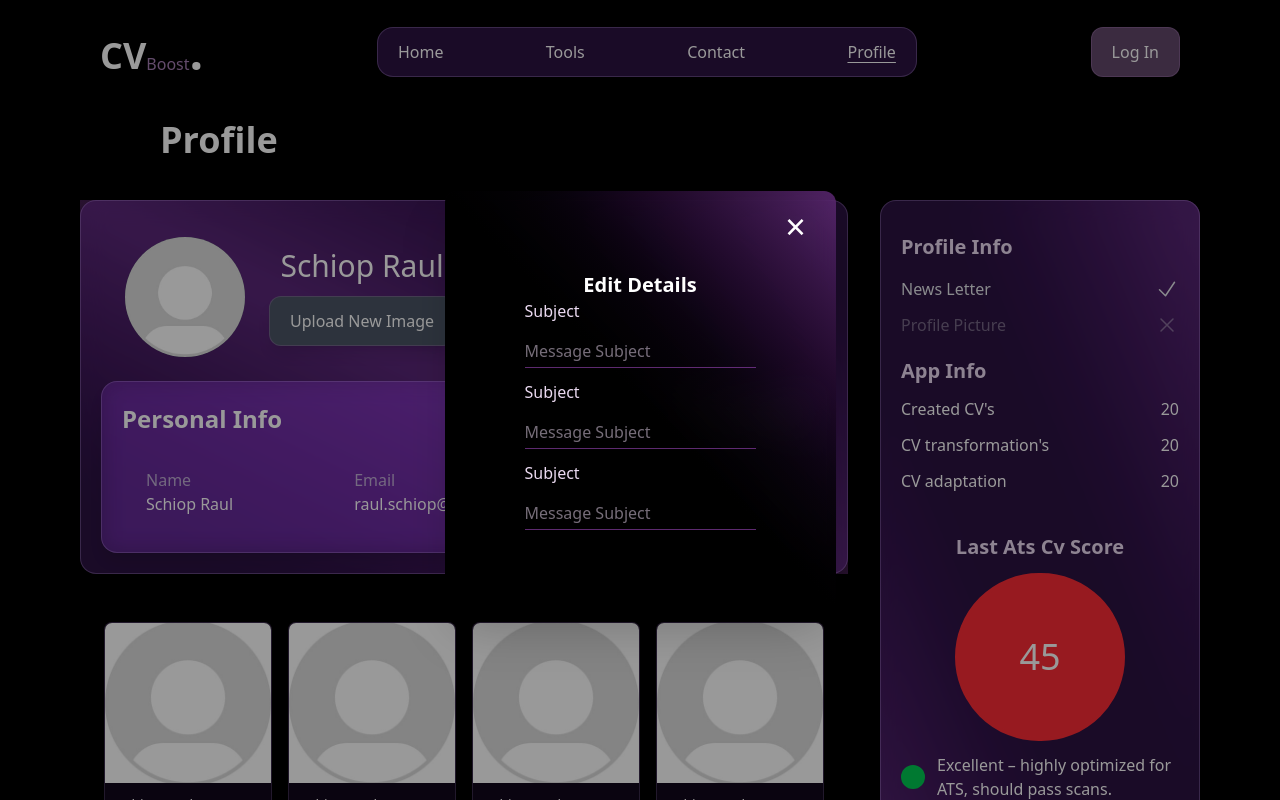
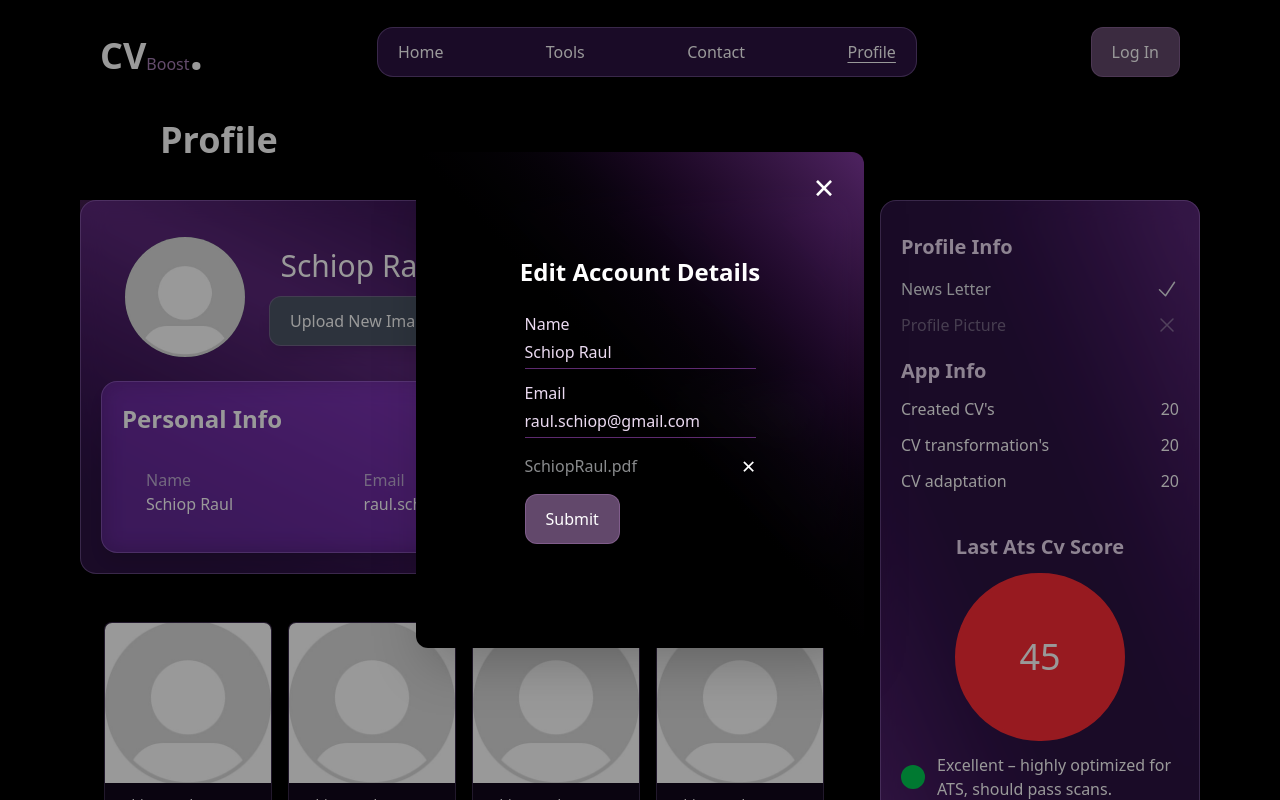
Before and after one commit to RaulSchiop/CVBoost, a Next.js app in the folder frontend/: page /profile in a window 1280 px wide. Both pictures are taken after a click on the button "Edit Info". Shown: the top 800 px of the page. Built offline with nearby package versions, Linux system fonts and the light colour scheme.

Commit message:
edit info form modal

```diff
--- a/frontend/src/app/(routes)/profile/page.tsx
+++ b/frontend/src/app/(routes)/profile/page.tsx
@@ -21,6 +21,7 @@ export default function ProfilePage() {
       email: "raul.schiop@gmail.com",
    });
    const [modal, setModal] = useState<boolean>(false);
+   const [currentCv, setCuffentCv] = useState("SchiopRaul.pdf");
    const [ats, setAts] = useState<number>(45);
    const [cvs, setCvs] = useState<UserInfo[]>([
       //demo to make the list
@@ -55,43 +56,77 @@ export default function ProfilePage() {
       setModal(false);
    }
 
+   //Change account info
+   function handleSubmitChangeInfo() {}
+
+   function handleChangeAccountDetails(e: React.ChangeEvent<HTMLInputElement>) {
+      const { name, value } = e.target;
+      setAccInfo((prev) => ({
+         ...prev,
+         [name]: value,
+      }));
+   }
+
+   function deleteCurrentCv() {
+      setCuffentCv("");
+   }
+
+   console.log(accInfo);
+
    return (
       <div className="min-h-screen flex flex-col items-center">
          <div className="bg-black pt-30 px-5 md:px-20 w-full mb-10">
             <Modal show={modal} onClose={handleCloseModal}>
-               <div className="flex items-center justify-center flex-col">
-                  <h1 className="text-white text-xl font-bold">Edit Details</h1>
-                  <form>
-                     <div className="flex flex-col gap-3">
-                        <label className="text-accent-900">Subject</label>
+               <div className="flex items-center justify-center flex-col p-6">
+                  <h1 className="text-white text-2xl font-bold mb-6">
+                     Edit Account Details
+                  </h1>
+                  <form onSubmit={handleSubmitChangeInfo}>
+                     <div className="flex flex-col ">
+                        <label className="text-accent-900">Name</label>
                         <input
-                           placeholder="Message Subject"
-                           name="subject"
-                           className="text-accent-900 border-b border-accent-500/60 outline-0 py-1"
+                           placeholder="User Name"
+                           name="name"
+                           value={accInfo.name}
+                           onChange={handleChangeAccountDetails}
+                           className="text-accent-900 border-b border-accent-500/60 outline-0 py-1 mb-3"
                         ></input>
-                        <div className="flex flex-col gap-3">
-                           <label className="text-accent-900">Subject</label>
+                        <div className="flex flex-col ">
+                           <label className="text-accent-900">Email</label>
                            <input
-                              placeholder="Message Subject"
-                              name="subject"
-                              className="text-accent-900 border-b border-accent-500/60 outline-0 py-1"
+                              placeholder="exmaple@gamil.com"
+                              name="email"
+                              type="email"
+                              onChange={handleChangeAccountDetails}
+                              value={accInfo.email}
+                              className="text-accent-900 border-b border-accent-500/60 outline-0 py-1 mb-3"
                            ></input>
-                        </div>
-                        <div className="flex flex-col gap-3">
-                           <label className="text-accent-900">Subject</label>
-                           <input
-                              placeholder="Message Subject"
-                              name="subject"
-                              className="text-accent-900 border-b border-accent-500/60 outline-0 py-1"
-                           ></input>
+                           <div className="flex items-center justify-between mb-3">
+                              <p className="text-gray-200/60 ">{currentCv}</p>
+                              <motion.button
+                                 initial={{ x: 500, opacity: 0 }}
+                                 animate={{ x: 0, opacity: 1 }}
+                                 transition={{ type: "spring", duration: 1 }}
+                                 className=" text-2xl text-white  rounded-full hover:text-red-600 z-100 "
+                                 type="submit"
+                              >
+                                 &times;
+                              </motion.button>
+                           </div>
                         </div>
                      </div>
+                     <MainBtn onClick={handleSubmitChangeInfo}>Submit</MainBtn>
                   </form>
                </div>
             </Modal>
-            <h1 className="text-white text-4xl font-bold px-20 mb-10">
+            <motion.h1
+               initial={{ opacity: 0, y: 50 }}
+               animate={{ opacity: 1, y: 0 }}
+               exit={{ opacity: 0, y: 50 }}
+               className="text-white text-4xl font-bold px-20 mb-10"
+            >
                Profile
-            </h1>
+            </motion.h1>
 
             <div className="w-full max-w-[1200px] mx-auto grid grid-cols-1 lg:grid-cols-[1fr_320px] gap-8">
                <div className="flex flex-col gap-6 ">
@@ -158,7 +193,7 @@ export default function ProfilePage() {
                                     <h2 className="text-gray-200/70">
                                        Curent CV
                                     </h2>
-                                    <p>SchiopRaulCV.pdf</p>
+                                    <p>{currentCv}</p>
                                  </div>
                               </div>
                            </div>
```
